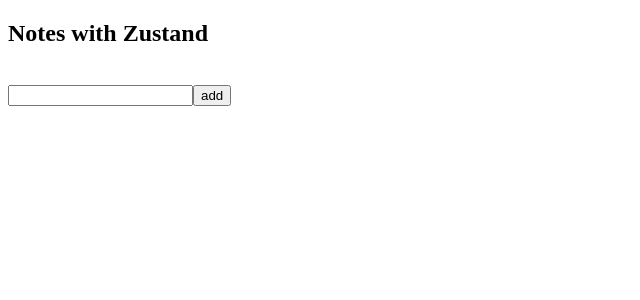
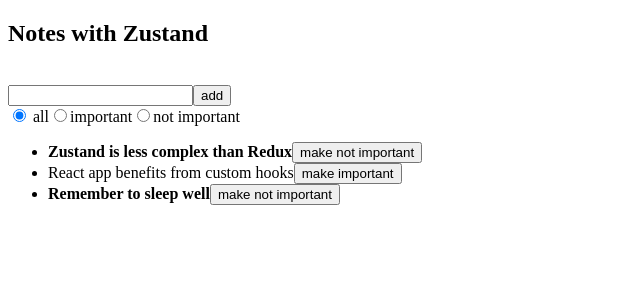
Before and after one commit to OswaldoR1311/Fullstackopen-practice, a React (Vite) app in the folder notes/: page / in a window 1280 px wide. Shown: the top 300 px of the page, without its empty margins (0-640 px from the left). Built offline with nearby package versions, Linux system fonts and the light colour scheme.

Commit message:
appliying filters

```diff
--- a/notes/src/App.jsx
+++ b/notes/src/App.jsx
@@ -1,6 +1,7 @@
 import { AppBar, Button, Container, Toolbar } from '@mui/material'
 import { useEffect, useState } from 'react'
 import { Link, Route, Routes, useMatch } from 'react-router-dom'
+import FilterVisibility from './components/FilterVisibility'
 import Footer from './components/Footer'
 import Home from './components/Home'
 import Note from './components/Note'
@@ -84,13 +85,13 @@
 	// 			<Footer />
 	// 		</Container>
 	// 	)
-	const notes = useNotes()
 
 	return (
 		<div>
 			<h2>Notes with Zustand</h2>
 			<br />
 			<NoteForm />
+			<FilterVisibility />
 			<NoteList />
 		</div>
 	)
--- /dev/null
+++ b/notes/src/components/FilterVisibility.jsx
@@ -0,0 +1,31 @@
+import { useNoteActions } from '../store'
+
+function FilterVisibility() {
+	const { setFilter } = useNoteActions()
+
+	return (
+		<div>
+			<input
+				type="radio"
+				name="filter"
+				onChange={() => setFilter('all')}
+				defaultChecked
+			/>{' '}
+			all
+			<input
+				type="radio"
+				name="filter"
+				onChange={() => setFilter('important')}
+			/>
+			important
+			<input
+				type="radio"
+				name="filter"
+				onChange={() => setFilter('nonimportant')}
+			/>
+			not important
+		</div>
+	)
+}
+
+export default FilterVisibility
--- a/notes/src/store.js
+++ b/notes/src/store.js
@@ -1,7 +1,26 @@
 import { create } from 'zustand'
 
+const initialNotes = [
+	{
+		id: 1,
+		content: 'Zustand is less complex than Redux',
+		important: true,
+	},
+	{
+		id: 2,
+		content: 'React app benefits from custom hooks',
+		important: false,
+	},
+	{
+		id: 3,
+		content: 'Remember to sleep well',
+		important: true,
+	},
+]
+
 const useNoteStore = create((set) => ({
-	notes: [],
+	notes: initialNotes,
+	filter: 'all',
 	actions: {
 		// add: (note) => set((state) => ({ notes: state.notes.concat(note) })),
 		add: (note) => set((state) => ({ notes: [...state.notes, note] })),
@@ -11,8 +30,17 @@
 					note.id === id ? { ...note, important: !note.important } : note,
 				),
 			})),
+		setFilter: (value) => set(() => ({ filter: value })),
 	},
 }))
 
-export const useNotes = () => useNoteStore((state) => state.notes)
+export const useNotes = () => {
+	const notes = useNoteStore((state) => state.notes)
+	const filter = useNoteStore((state) => state.filter)
+
+	if (filter === 'important') return notes.filter((n) => n.important)
+	if (filter === 'nonimportant') return notes.filter((n) => !n.important)
+	return notes
+}
+export const useFilter = () => useNoteStore((state) => state.filter)
 export const useNoteActions = () => useNoteStore((state) => state.actions)
```
